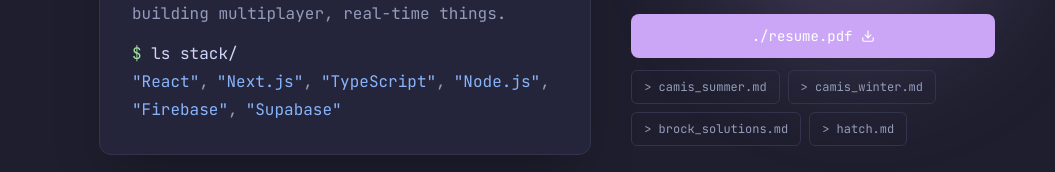
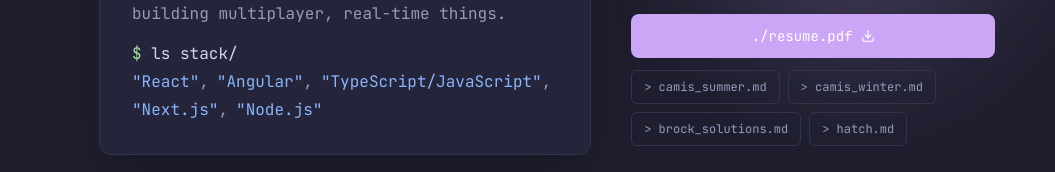
Before and after one commit to BenDaBeast22/next-portfolio, a Next.js app: page / in a window 1280 px wide. Shown: the part 400-572 px from the top of the page, without its empty margins (93-1148 px from the left). Built offline with nearby package versions, Linux system fonts and the light colour scheme.

Commit message:
update stack

```diff
--- a/src/pages/index.js
+++ b/src/pages/index.js
@@ -72,7 +72,7 @@
   },
 ];
 
-const stack = ["React", "Next.js", "TypeScript", "Node.js", "Firebase", "Supabase"];
+const stack = ["React", "Angular", "TypeScript/JavaScript", "Next.js", "Node.js"];
 
 // Reveals children with a fade + rise once they scroll into view.
 function Reveal({ children, className = "", delay = 0, as: Tag = "div" }) {
```
